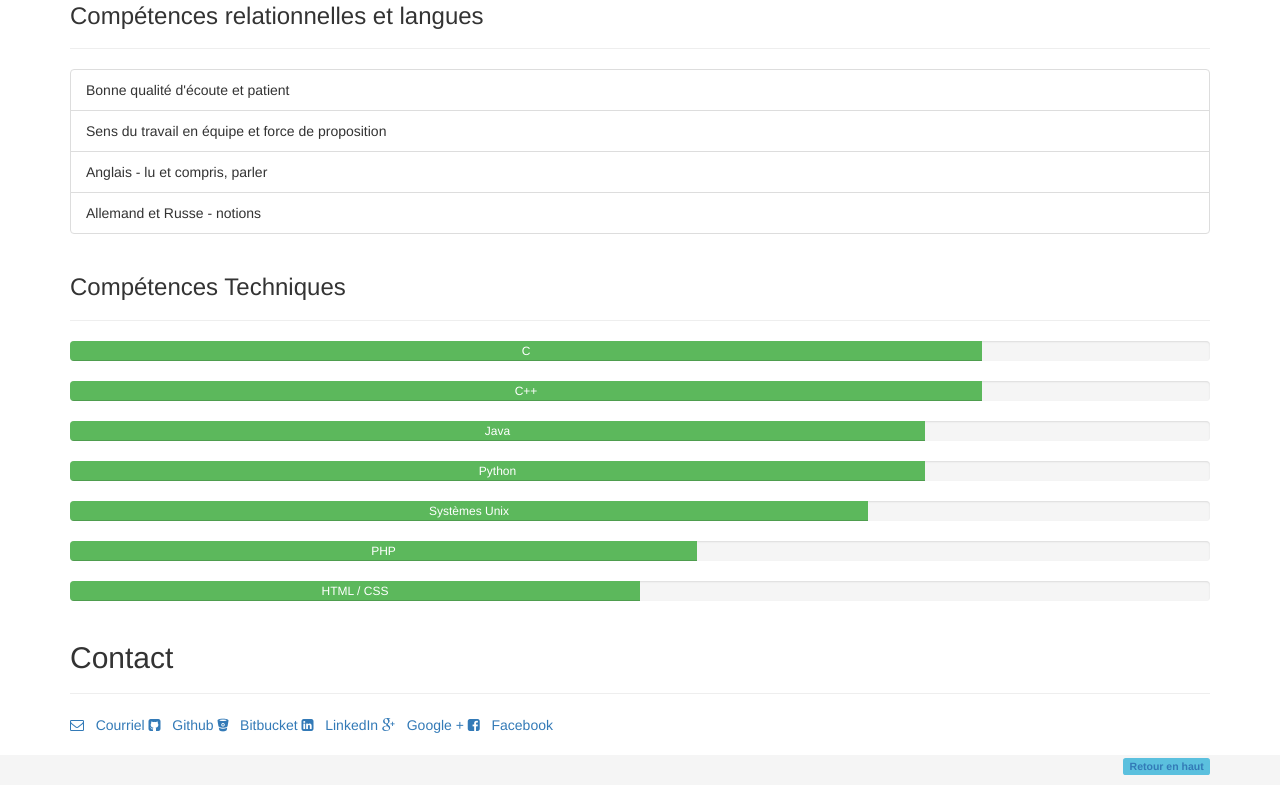
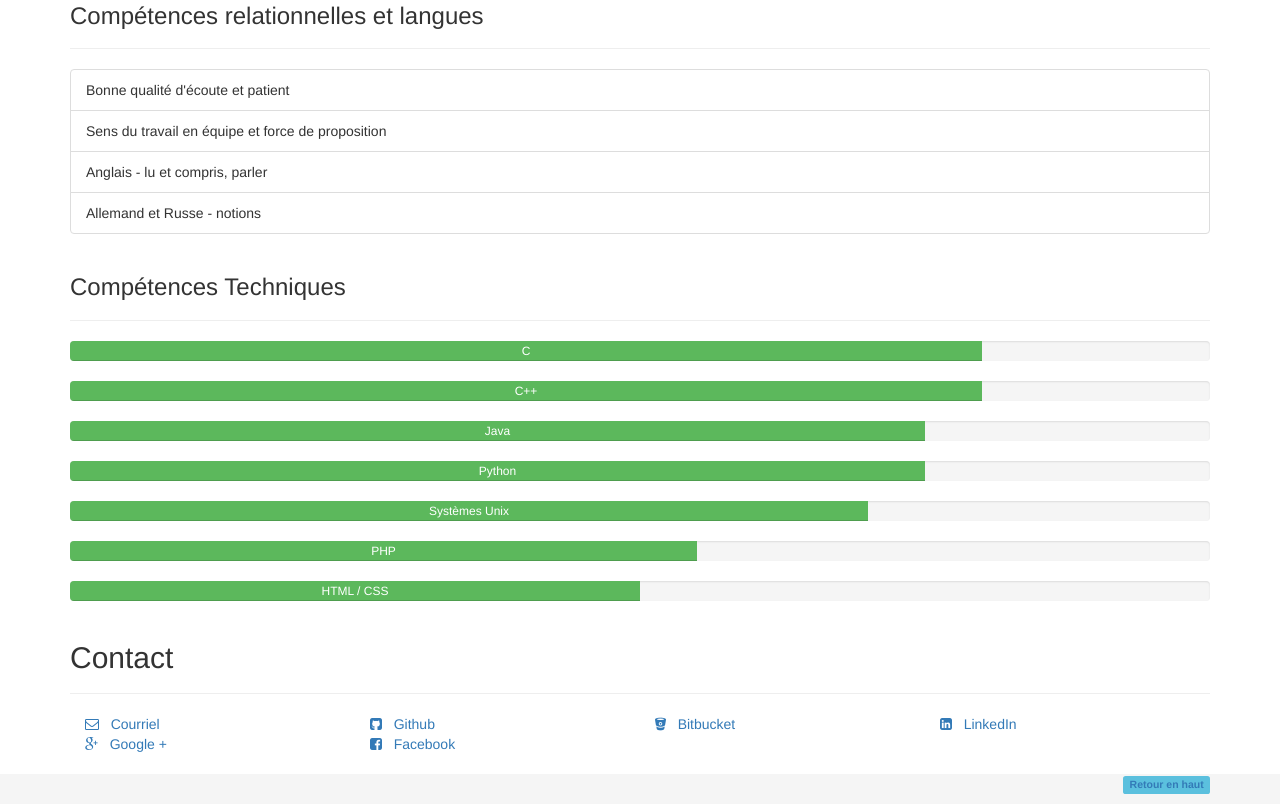
Before and after one commit to emeric254/emeric254.github.io, a plain HTML site: page index.html in a window 1280 px wide. Shown: the part 845-1649 px from the top of the page. Drawn offline with nearby package versions, Linux system fonts and the light colour scheme.

Commit message:
fix contact 	modifié :         index.html

```diff
--- a/index.html
+++ b/index.html
@@ -159,27 +159,37 @@
                     </h2>
                 </div>
             </div>
-            <div class="btn-group">
+            <div class="col-xs-6 col-md-3">
                 <a href="mailto:tosi-emeric@hotmail.fr">
                     <i class="fa fa-envelope-o"></i> &nbsp;
                     Courriel
                 </a>
+            </div>
+            <div class="col-xs-6 col-md-3">
                 <a href="http://github.com/emeric254">
                     <i class="fa fa-github-square"></i> &nbsp;
                     Github
                 </a>
+            </div>
+            <div class="col-xs-6 col-md-3">
                 <a href="https://bitbucket.org/emeric254">
                     <i class="fa fa-bitbucket"></i> &nbsp;
                     Bitbucket
                 </a>
+            </div>
+            <div class="col-xs-6 col-md-3">
                 <a href="https://fr.linkedin.com/pub/emeric-tosi/86/813/280">
                     <i class="fa fa-linkedin-square"></i> &nbsp;
                     LinkedIn
                 </a>
+            </div>
+            <div class="col-xs-6 col-md-3">
                 <a href="https://plus.google.com/u/0/102479590976376407903">
                     <i class="fa fa-google-plus"></i> &nbsp;
                     Google +
                 </a>
+            </div>
+            <div class="col-xs-5 col-md-2 col-lg-2">
                 <a href="https://www.facebook.com/emeric.tosi">
                     <i class="fa fa-facebook-square "></i> &nbsp;
                     Facebook
```
